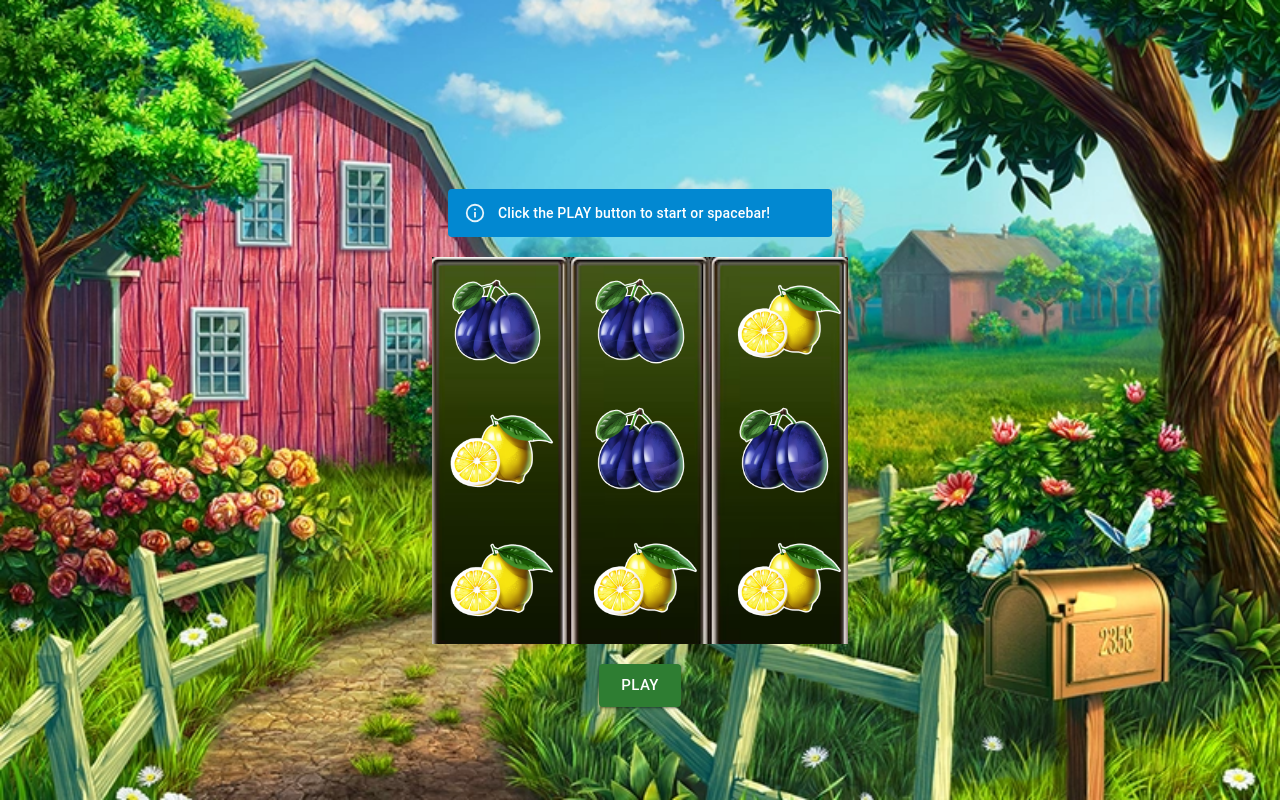
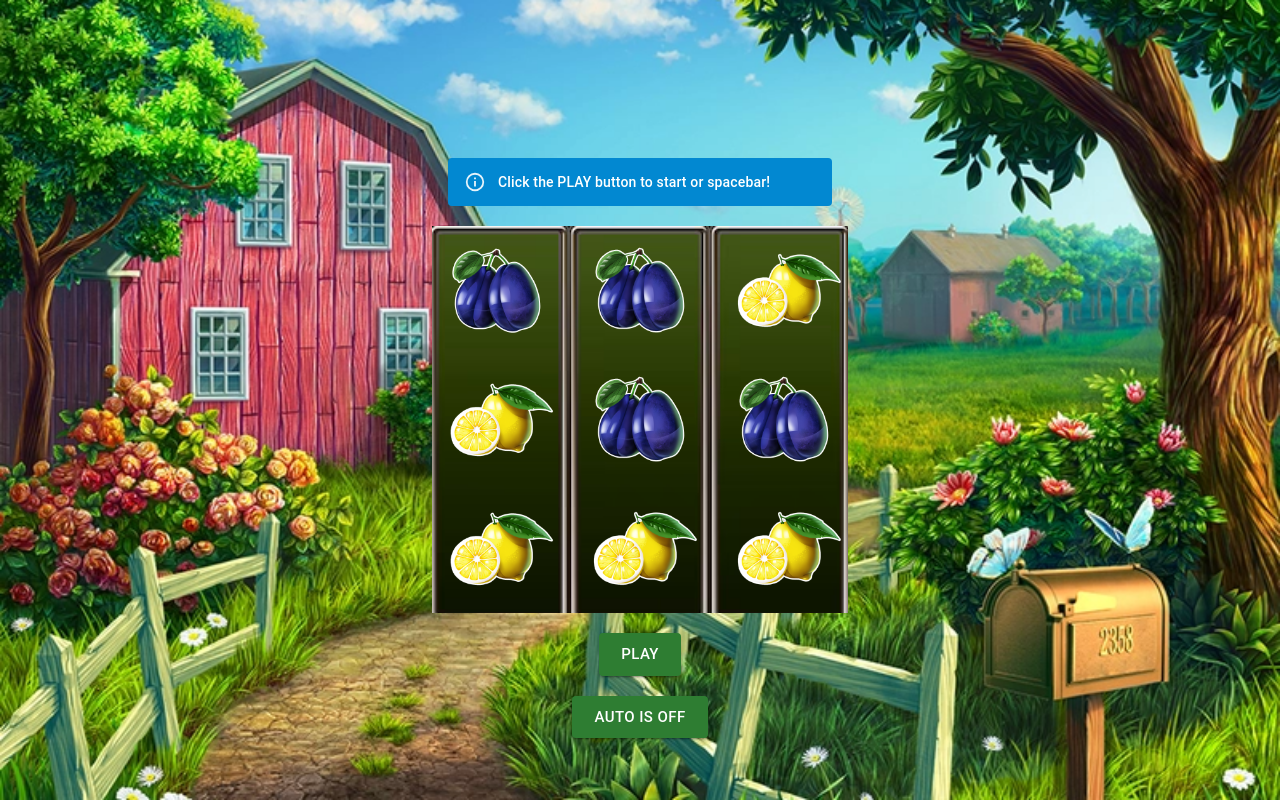
Before and after one commit to enermax5555/SlotMachine_Demo, a React (Create React App) app: page / in a window 1280 px wide. Built offline with nearby package versions, Linux system fonts and the light colour scheme.

Commit message:
Added autoPlay Button

```diff
--- a/src/Components/NewMachine.js
+++ b/src/Components/NewMachine.js
@@ -49,7 +49,9 @@ import MegaWinner from '../Assets/Images/MEGAwinner.png'
     const [spacebarPressed, setSpacebarPressed] = useState(false);
     const winSoundRef = useRef(null);
     const spinPaySoundRef = useRef(null);
-
+    const [isAutoPlay, setIsAutoPlay] = useState(false)
+    const [timeoutId, setTimeoutId] = useState(null)
+    const [intervalId, setIntervalId] = useState(null)
     BackgroundMusic.volume = 0.1;
     BackgroundMusic.loop = true;
     BackgroundMusic.play()
@@ -158,6 +160,31 @@ import MegaWinner from '../Assets/Images/MEGAwinner.png'
         winningAnimation(checkForWin())
     }
 
+    function autoPlay() {
+      setIsAutoPlay(true);
+      Spin();
+      const timeoutId = setTimeout(() => {
+        setIsAutoPlay(false);
+      }, 60000); // Stop after 1 minute
+
+      const intervalId = setInterval(() => {
+        setMessage('Good Luck!')
+        Spin();
+      }, 1500);
+
+      // Store the timeout and interval IDs in state
+      setTimeoutId(timeoutId);
+      setIntervalId(intervalId);
+    }
+
+    function stopAutoPlay() {
+      setIsAutoPlay(false);
+
+      // Clear the timeout and interval using their IDs stored in state
+      clearTimeout(timeoutId);
+      clearInterval(intervalId);
+    }
+
     function HandleSpinClick(){
         if (!isSpinning){
             Spin()
@@ -244,6 +271,7 @@ import MegaWinner from '../Assets/Images/MEGAwinner.png'
     function Spin() {
             document.querySelectorAll("div[style*='fixed']").forEach((sprite) => {
             sprite.remove();
+
           })
         const spinPay = spinPaySoundRef.current;
         spinPay.volume = 0.3
@@ -370,6 +398,9 @@ import MegaWinner from '../Assets/Images/MEGAwinner.png'
             {isSpinning ? "STOP" : "PLAY"}
             </Button>
             </div>
+            <div className='content-center text-center mt-5 rounded-full'>
+            <Button variant="contained" size='large' color='success' onClick={isAutoPlay ? stopAutoPlay : autoPlay }>{isAutoPlay ? 'Auto is ON' : 'Auto is OFF'}</Button>
+            </div>
         </div>
         </main>
     );
```
